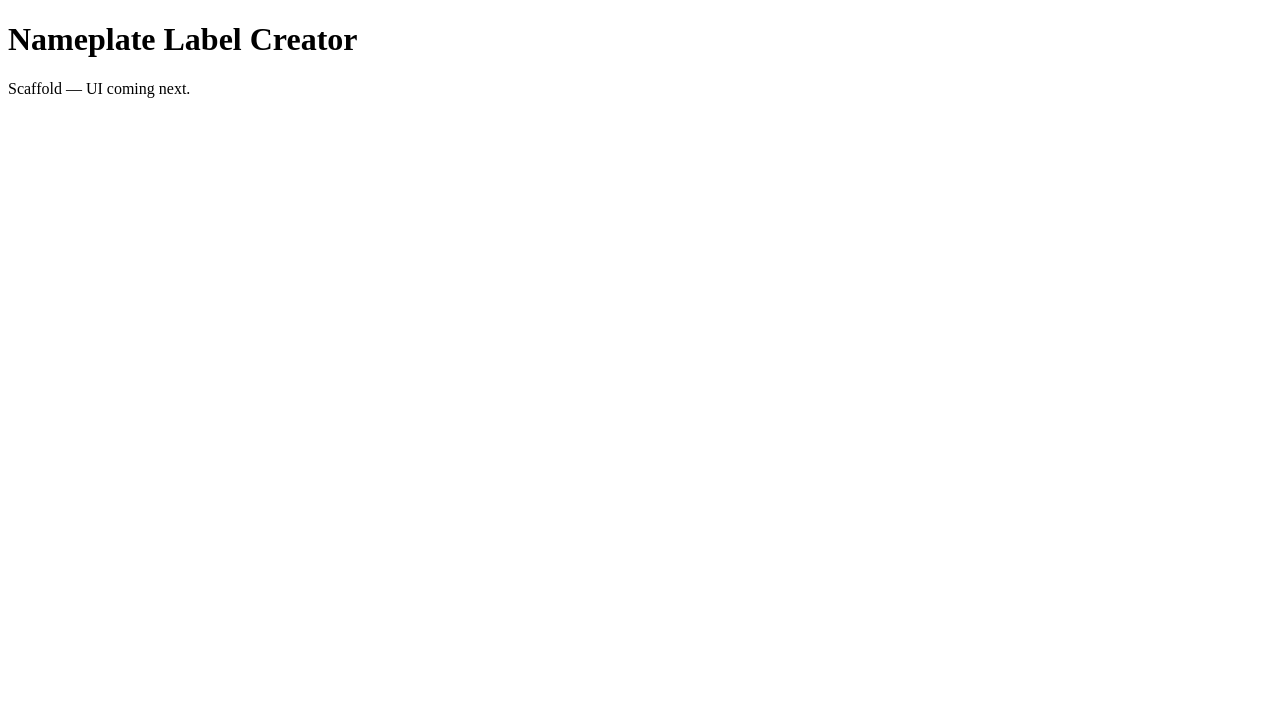
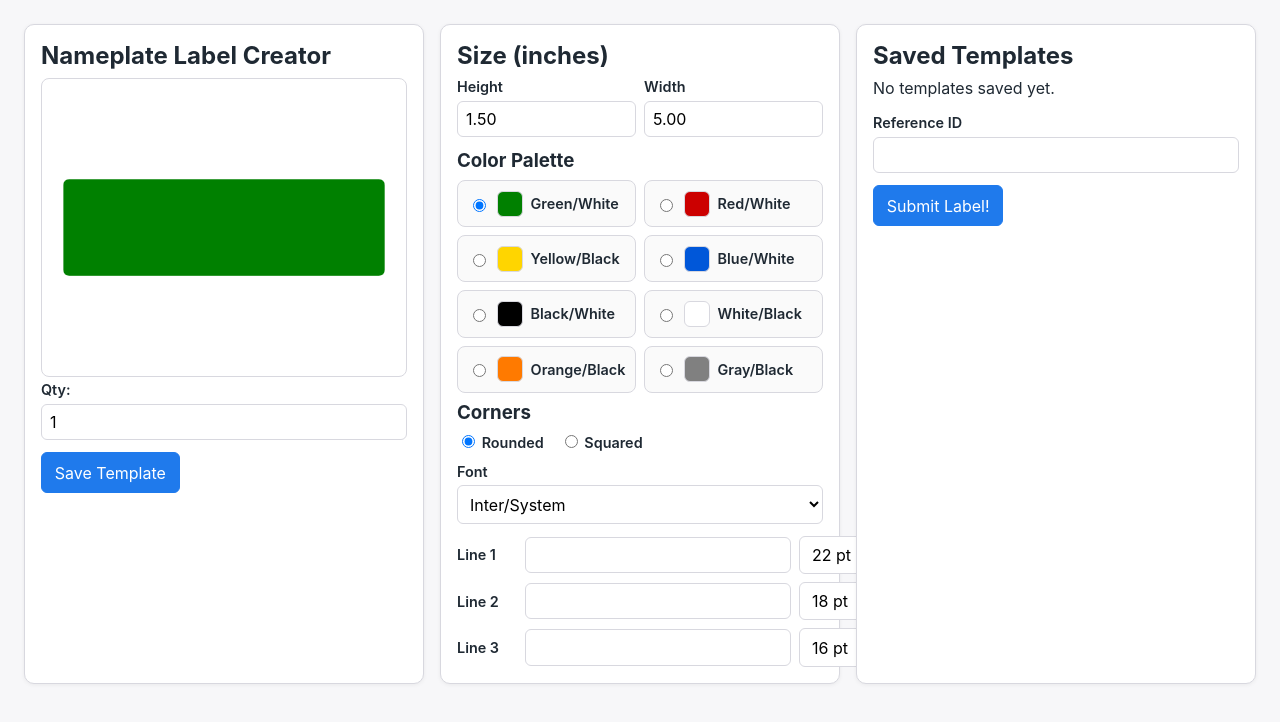
Before and after one commit to treysenparkinson/NameplateLabelCreatorMTX, a website: page index.html in a window 1280 px wide. Drawn offline with Linux system fonts and the light colour scheme.

Commit message:
Build nameplate label creator UI

```diff
--- /dev/null
+++ b/app.js
@@ -0,0 +1,303 @@
+const PPI = 96;
+const LS_KEY = 'ms_nameplate_saved';
+
+const colorOptions = [
+  { name: 'Green/White', bg: '#008000', fg: '#ffffff' },
+  { name: 'Red/White', bg: '#cc0000', fg: '#ffffff' },
+  { name: 'Yellow/Black', bg: '#ffd500', fg: '#000000' },
+  { name: 'Blue/White', bg: '#0057d9', fg: '#ffffff' },
+  { name: 'Black/White', bg: '#000000', fg: '#ffffff' },
+  { name: 'White/Black', bg: '#ffffff', fg: '#000000' },
+  { name: 'Orange/Black', bg: '#ff7a00', fg: '#000000' },
+  { name: 'Gray/Black', bg: '#808080', fg: '#000000' }
+];
+
+let state = {
+  heightIn: 1.5,
+  widthIn: 5.0,
+  qty: 1,
+  color: { bg: '#008000', fg: '#ffffff', name: 'Green/White' },
+  corners: 'rounded',
+  font: 'Inter, system-ui, Arial, Helvetica, sans-serif',
+  lines: [
+    { text: '', pt: 22 },
+    { text: '', pt: 18 },
+    { text: '', pt: 16 }
+  ]
+};
+
+let saved = JSON.parse(localStorage.getItem(LS_KEY) || '[]');
+
+const canvas = document.getElementById('preview');
+const ctx = canvas.getContext('2d');
+
+function createColorPalette() {
+  const container = document.getElementById('colorOptions');
+  container.innerHTML = '';
+  colorOptions.forEach((opt, idx) => {
+    const id = `color-${idx}`;
+    const label = document.createElement('label');
+    const input = document.createElement('input');
+    input.type = 'radio';
+    input.name = 'color';
+    input.value = opt.name;
+    input.id = id;
+    if (state.color.name === opt.name) input.checked = true;
+    input.addEventListener('change', () => {
+      state.color = { ...opt };
+      render();
+    });
+
+    const swatch = document.createElement('span');
+    swatch.className = 'color-swatch';
+    swatch.style.background = opt.bg;
+    swatch.title = `${opt.name}`;
+    swatch.style.color = opt.fg;
+
+    label.appendChild(input);
+    label.appendChild(swatch);
+    label.appendChild(document.createTextNode(opt.name));
+    container.appendChild(label);
+  });
+}
+
+function setupLineSelectors() {
+  const sizes = [12, 14, 16, 18, 20, 22, 24, 26, 28, 32, 36];
+  ['l1pt', 'l2pt', 'l3pt'].forEach((id, idx) => {
+    const sel = document.getElementById(id);
+    sel.innerHTML = '';
+    sizes.forEach((s) => {
+      const opt = document.createElement('option');
+      opt.value = s;
+      opt.textContent = `${s} pt`;
+      if (state.lines[idx].pt === s) opt.selected = true;
+      sel.appendChild(opt);
+    });
+  });
+}
+
+function clampInputs() {
+  const heightInput = document.getElementById('heightIn');
+  const widthInput = document.getElementById('widthIn');
+  const qtyInput = document.getElementById('qty');
+
+  state.heightIn = Math.max(0.1, parseFloat(heightInput.value) || state.heightIn);
+  state.widthIn = Math.max(0.1, parseFloat(widthInput.value) || state.widthIn);
+  state.qty = Math.max(1, parseInt(qtyInput.value, 10) || state.qty);
+
+  heightInput.value = state.heightIn.toFixed(2);
+  widthInput.value = state.widthIn.toFixed(2);
+  qtyInput.value = state.qty;
+}
+
+function drawRoundedRect(x, y, w, h, r) {
+  ctx.beginPath();
+  ctx.moveTo(x + r, y);
+  ctx.lineTo(x + w - r, y);
+  ctx.quadraticCurveTo(x + w, y, x + w, y + r);
+  ctx.lineTo(x + w, y + h - r);
+  ctx.quadraticCurveTo(x + w, y + h, x + w - r, y + h);
+  ctx.lineTo(x + r, y + h);
+  ctx.quadraticCurveTo(x, y + h, x, y + h - r);
+  ctx.lineTo(x, y + r);
+  ctx.quadraticCurveTo(x, y, x + r, y);
+  ctx.closePath();
+}
+
+function render() {
+  const { width: cw, height: ch } = canvas;
+  ctx.clearRect(0, 0, cw, ch);
+
+  clampInputs();
+
+  const rawW = state.widthIn * PPI;
+  const rawH = state.heightIn * PPI;
+  const padding = 20;
+  const scale = Math.min((cw - padding * 2) / rawW, (ch - padding * 2) / rawH);
+  const drawW = rawW * scale;
+  const drawH = rawH * scale;
+  const x = (cw - drawW) / 2;
+  const y = (ch - drawH) / 2;
+
+  const radius = state.corners === 'rounded' ? Math.min(drawW, drawH) * 0.06 : 0;
+
+  ctx.fillStyle = state.color.bg;
+  drawRoundedRect(x, y, drawW, drawH, radius);
+  ctx.fill();
+
+  const inset = drawH * 0.1;
+  const availableH = drawH - inset * 2;
+  const lineCount = state.lines.length;
+
+  state.lines.forEach((line, idx) => {
+    const text = (line.text || '').trim();
+    if (!text) return;
+    const basePx = line.pt * (PPI / 72);
+    const fontSize = basePx * scale;
+    ctx.font = `${fontSize}px ${state.font}`;
+    ctx.textAlign = 'center';
+    ctx.textBaseline = 'middle';
+    ctx.fillStyle = state.color.fg;
+
+    const lineY = y + inset + (availableH / lineCount) * idx + (availableH / lineCount) / 2;
+
+    if (state.color.bg.toLowerCase() === '#ffffff') {
+      ctx.lineWidth = 0.75;
+      ctx.strokeStyle = '#333';
+      ctx.strokeText(text, x + drawW / 2, lineY);
+    }
+    ctx.fillText(text, x + drawW / 2, lineY);
+  });
+}
+
+function saveToStorage() {
+  localStorage.setItem(LS_KEY, JSON.stringify(saved));
+}
+
+function renderSavedList() {
+  const container = document.getElementById('savedList');
+  container.innerHTML = '';
+  if (!saved.length) {
+    container.textContent = 'No templates saved yet.';
+    return;
+  }
+
+  saved.forEach((item, idx) => {
+    const card = document.createElement('div');
+    card.className = 'saved-card';
+
+    const meta = document.createElement('div');
+    meta.className = 'meta';
+    const title = document.createElement('div');
+    title.textContent = item.sizeName;
+    const color = document.createElement('div');
+    color.className = 'muted';
+    color.textContent = `${item.colorName} | Qty: ${item.quantity}`;
+    meta.appendChild(title);
+    meta.appendChild(color);
+
+    const del = document.createElement('button');
+    del.textContent = 'Delete';
+    del.addEventListener('click', () => {
+      saved.splice(idx, 1);
+      saveToStorage();
+      renderSavedList();
+    });
+
+    card.appendChild(meta);
+    card.appendChild(del);
+    container.appendChild(card);
+  });
+}
+
+function setupControls() {
+  document.getElementById('heightIn').value = state.heightIn.toFixed(2);
+  document.getElementById('widthIn').value = state.widthIn.toFixed(2);
+  document.getElementById('qty').value = state.qty;
+  document.getElementById('fontSelect').value = state.font;
+  document.getElementById('l1').value = state.lines[0].text;
+  document.getElementById('l2').value = state.lines[1].text;
+  document.getElementById('l3').value = state.lines[2].text;
+
+  ['heightIn', 'widthIn'].forEach((id) => {
+    document.getElementById(id).addEventListener('input', () => {
+      clampInputs();
+      render();
+    });
+  });
+
+  document.getElementById('qty').addEventListener('input', () => {
+    clampInputs();
+  });
+
+  document.getElementsByName('corners').forEach((input) => {
+    input.addEventListener('change', (e) => {
+      state.corners = e.target.value;
+      render();
+    });
+  });
+
+  document.getElementById('fontSelect').addEventListener('change', (e) => {
+    state.font = e.target.value;
+    render();
+  });
+
+  ['l1', 'l2', 'l3'].forEach((id, idx) => {
+    document.getElementById(id).addEventListener('input', (e) => {
+      state.lines[idx].text = e.target.value;
+      render();
+    });
+  });
+
+  ['l1pt', 'l2pt', 'l3pt'].forEach((id, idx) => {
+    document.getElementById(id).addEventListener('change', (e) => {
+      state.lines[idx].pt = parseInt(e.target.value, 10);
+      render();
+    });
+  });
+}
+
+function setupButtons() {
+  document.getElementById('saveTemplate').addEventListener('click', () => {
+    clampInputs();
+    const entry = {
+      variant: 'nameplate',
+      height_in: state.heightIn,
+      width_in: state.widthIn,
+      sizeName: `${state.heightIn.toFixed(2)}" x ${state.widthIn.toFixed(2)}"`,
+      colorName: state.color.name,
+      bg: state.color.bg,
+      fg: state.color.fg,
+      corners: state.corners,
+      font: state.font,
+      lines: state.lines.map((x) => ({ text: x.text, pt: x.pt })),
+      quantity: state.qty
+    };
+    saved.push(entry);
+    saveToStorage();
+    renderSavedList();
+  });
+
+  document.getElementById('submitAll').addEventListener('click', async () => {
+    const referenceId = document.getElementById('referenceId').value.trim();
+    if (!referenceId) {
+      alert('Reference ID is required.');
+      return;
+    }
+    if (!saved.length) {
+      alert('Please save at least one template before submitting.');
+      return;
+    }
+
+    try {
+      const res = await fetch('/.netlify/functions/sendNameplate', {
+        method: 'POST',
+        headers: { 'Content-Type': 'application/json' },
+        body: JSON.stringify({ referenceId, savedTemplates: saved })
+      });
+      const data = await res.json().catch(() => ({ ok: false, status: res.status }));
+      if (res.ok) {
+        saved = [];
+        saveToStorage();
+        renderSavedList();
+        alert('Submitted successfully.');
+      } else {
+        alert(`Submit failed: ${data.status || res.status}`);
+      }
+    } catch (err) {
+      console.error(err);
+      alert('Network error submitting label.');
+    }
+  });
+}
+
+function init() {
+  createColorPalette();
+  setupLineSelectors();
+  setupControls();
+  setupButtons();
+  renderSavedList();
+  render();
+}
+
+document.addEventListener('DOMContentLoaded', init);
--- a/index.html
+++ b/index.html
@@ -1,8 +1,87 @@
-<!doctype html><html><head>
+<!doctype html>
+<html lang="en">
+<head>
   <meta charset="utf-8" />
-  <meta name="viewport" content="width=device-width,initial-scale=1" />
+  <meta name="viewport" content="width=device-width, initial-scale=1" />
   <title>Nameplate Label Creator</title>
-</head><body>
-  <h1>Nameplate Label Creator</h1>
-  <p>Scaffold — UI coming next.</p>
-</body></html>
+  <link rel="stylesheet" href="styles.css" />
+</head>
+<body>
+  <main class="layout">
+    <section class="panel preview-panel">
+      <h1>Nameplate Label Creator</h1>
+      <canvas id="preview" width="520" height="420" aria-label="Nameplate preview"></canvas>
+      <div class="field">
+        <label for="qty">Qty:</label>
+        <input id="qty" type="number" min="1" value="1" />
+      </div>
+      <button id="saveTemplate" class="primary">Save Template</button>
+    </section>
+
+    <section class="panel controls">
+      <h2>Size (inches)</h2>
+      <div class="grid two-cols">
+        <div class="field">
+          <label for="heightIn">Height</label>
+          <input id="heightIn" type="number" step="0.01" min="0.10" placeholder="1.50" />
+        </div>
+        <div class="field">
+          <label for="widthIn">Width</label>
+          <input id="widthIn" type="number" step="0.01" min="0.10" placeholder="5.00" />
+        </div>
+      </div>
+
+      <h3>Color Palette</h3>
+      <div class="palette" id="colorOptions"></div>
+
+      <h3>Corners</h3>
+      <div class="field inline">
+        <label><input type="radio" name="corners" value="rounded" checked /> Rounded</label>
+        <label><input type="radio" name="corners" value="squared" /> Squared</label>
+      </div>
+
+      <div class="field">
+        <label for="fontSelect">Font</label>
+        <select id="fontSelect">
+          <option value="Inter, system-ui, Arial, Helvetica, sans-serif">Inter/System</option>
+          <option value="Calibri, Arial, Helvetica, sans-serif">Calibri</option>
+          <option value="Arial, Helvetica, sans-serif">Arial</option>
+          <option value="Helvetica, Arial, sans-serif">Helvetica</option>
+          <option value="Roboto, Arial, Helvetica, sans-serif">Roboto</option>
+        </select>
+      </div>
+
+      <div class="lines">
+        <div class="line-row">
+          <label for="l1">Line 1</label>
+          <input id="l1" type="text" />
+          <select id="l1pt"></select>
+        </div>
+        <div class="line-row">
+          <label for="l2">Line 2</label>
+          <input id="l2" type="text" />
+          <select id="l2pt"></select>
+        </div>
+        <div class="line-row">
+          <label for="l3">Line 3</label>
+          <input id="l3" type="text" />
+          <select id="l3pt"></select>
+        </div>
+      </div>
+    </section>
+
+    <section class="panel saved">
+      <h2>Saved Templates</h2>
+      <div id="savedList" class="saved-list"></div>
+
+      <div class="field">
+        <label for="referenceId">Reference ID</label>
+        <input id="referenceId" type="text" required />
+      </div>
+      <button id="submitAll" class="primary">Submit Label!</button>
+    </section>
+  </main>
+
+  <script src="app.js"></script>
+</body>
+</html>
--- /dev/null
+++ b/styles.css
@@ -0,0 +1,173 @@
+:root {
+  color-scheme: light;
+  --bg: #f7f7f9;
+  --panel: #ffffff;
+  --border: #d8d8df;
+  --accent: #1f7aec;
+  --text: #1f2933;
+  --muted: #6b7280;
+  font-family: Inter, system-ui, -apple-system, BlinkMacSystemFont, 'Segoe UI', sans-serif;
+}
+
+* { box-sizing: border-box; }
+
+body {
+  margin: 0;
+  padding: 1.5rem;
+  background: var(--bg);
+  color: var(--text);
+}
+
+h1, h2, h3 {
+  margin: 0 0 0.5rem;
+}
+
+main.layout {
+  display: grid;
+  grid-template-columns: repeat(auto-fit, minmax(280px, 1fr));
+  gap: 1rem;
+}
+
+.panel {
+  background: var(--panel);
+  border: 1px solid var(--border);
+  border-radius: 10px;
+  padding: 1rem;
+  box-shadow: 0 1px 4px rgba(0, 0, 0, 0.06);
+}
+
+.preview-panel canvas {
+  width: 100%;
+  height: auto;
+  background: #fff;
+  border: 1px solid var(--border);
+  border-radius: 8px;
+  padding: 0.5rem;
+}
+
+.field {
+  display: flex;
+  flex-direction: column;
+  gap: 0.35rem;
+  margin-bottom: 0.75rem;
+}
+
+.field.inline {
+  flex-direction: row;
+  gap: 1rem;
+  align-items: center;
+}
+
+label {
+  font-weight: 600;
+  font-size: 0.9rem;
+}
+
+input, select, button {
+  font: inherit;
+}
+
+input, select {
+  padding: 0.45rem 0.5rem;
+  border-radius: 6px;
+  border: 1px solid var(--border);
+  background: #fff;
+}
+
+button {
+  border: 1px solid var(--border);
+  border-radius: 6px;
+  padding: 0.6rem 0.8rem;
+  cursor: pointer;
+  background: #f0f4ff;
+}
+
+button.primary {
+  background: var(--accent);
+  color: #fff;
+  border-color: var(--accent);
+}
+
+button:hover {
+  filter: brightness(0.98);
+}
+
+.palette {
+  display: grid;
+  grid-template-columns: repeat(auto-fit, minmax(120px, 1fr));
+  gap: 0.5rem;
+  margin-bottom: 0.5rem;
+}
+
+.palette label {
+  border: 1px solid var(--border);
+  border-radius: 8px;
+  padding: 0.6rem;
+  display: flex;
+  align-items: center;
+  gap: 0.5rem;
+  background: #fafafa;
+}
+
+.color-swatch {
+  width: 26px;
+  height: 26px;
+  border-radius: 6px;
+  border: 1px solid var(--border);
+}
+
+.grid.two-cols {
+  display: grid;
+  grid-template-columns: repeat(2, minmax(0, 1fr));
+  gap: 0.5rem;
+}
+
+.lines {
+  display: flex;
+  flex-direction: column;
+  gap: 0.5rem;
+}
+
+.line-row {
+  display: grid;
+  grid-template-columns: 60px 1fr 80px;
+  gap: 0.5rem;
+  align-items: center;
+}
+
+.saved-list {
+  display: flex;
+  flex-direction: column;
+  gap: 0.5rem;
+  margin-bottom: 1rem;
+}
+
+.saved-card {
+  border: 1px solid var(--border);
+  border-radius: 8px;
+  padding: 0.75rem;
+  display: flex;
+  justify-content: space-between;
+  gap: 0.75rem;
+  align-items: center;
+  background: #fafafa;
+}
+
+.saved-card .meta {
+  display: flex;
+  flex-direction: column;
+  gap: 0.25rem;
+}
+
+.saved-card .meta .muted {
+  color: var(--muted);
+  font-size: 0.9rem;
+}
+
+@media (max-width: 720px) {
+  body { padding: 1rem; }
+  .line-row { grid-template-columns: 1fr 1fr; grid-template-areas: "label label" "text size"; }
+  .line-row label { grid-area: label; }
+  .line-row input { grid-area: text; }
+  .line-row select { grid-area: size; }
+}
```
Also changed, not shown: netlify/functions/sendNameplate.js (+45 -11 lines).
